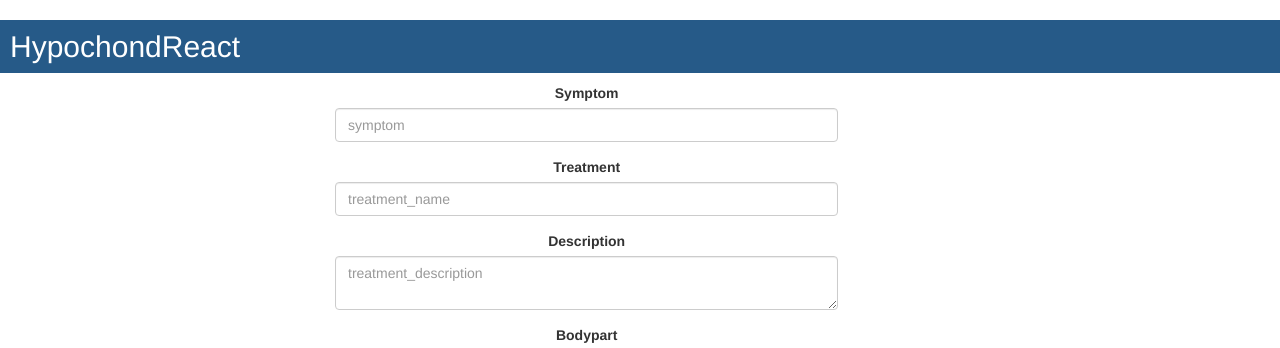
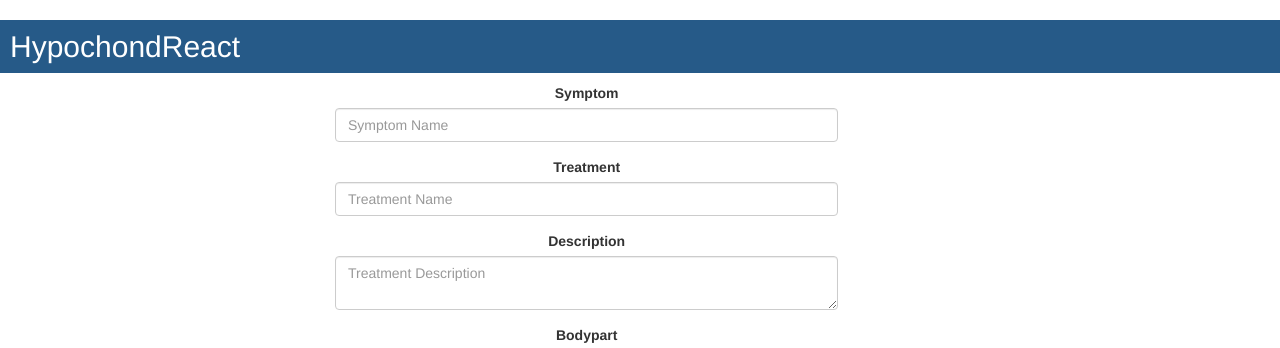
Before and after one commit to parryd4/hypchondreactv2, a React (Create React App) app: page /new in a window 1280 px wide. Shown: the top 348 px of the page. Built offline with nearby package versions, Linux system fonts and the light colour scheme; no server answers.

Commit message:
fixed css

```diff
--- a/src/components/TreatmentForm.js
+++ b/src/components/TreatmentForm.js
@@ -44,15 +44,15 @@ export default class TreatmentForm extends Component {
         <form>
         <div className="form-group">
           <label for="symptom">Symptom</label>
-          <input type='text' className="form-control" placeholder="symptom" name="symptom" value={this.state.symptom} onChange={this.handleChange}/>
+          <input type='text' className="form-control" placeholder="Symptom Name" name="symptom" value={this.state.symptom} onChange={this.handleChange}/>
         </div>
         <div className="form-group">
           <label for="treatment">Treatment</label>
-          <input type='text' className="form-control" placeholder="treatment_name" name="treatment_name" value={this.state.treatment_name} onChange={this.handleChange}/>
+          <input type='text' className="form-control" placeholder="Treatment Name" name="treatment_name" value={this.state.treatment_name} onChange={this.handleChange}/>
         </div>
         <div className="form-group">
           <label for="description">Description</label>
-          <textarea className="form-control" placeholder="treatment_description" name="treatment_description" value={this.state.treatment_description} onChange={this.handleChange}></textarea>
+          <textarea className="form-control" placeholder="Treatment Description" name="treatment_description" value={this.state.treatment_description} onChange={this.handleChange}></textarea>
         </div>
         <div className="form-group">
           <label for="bodypart">Bodypart</label>
--- a/src/containers/HealthContainer.js
+++ b/src/containers/HealthContainer.js
@@ -47,7 +47,7 @@ class HealthContainer extends Component {
           repeated === false ? array.push(d) : null
         })
 
-      this.setState({ allTreatments: data, symptoms: array })
+      this.setState({ allTreatments: data, symptoms: array})
     } )
 
 
```
